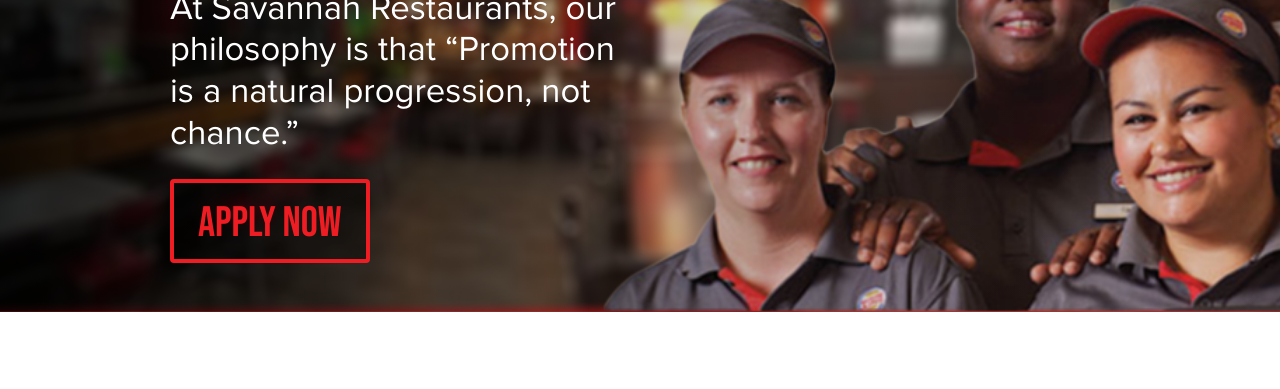
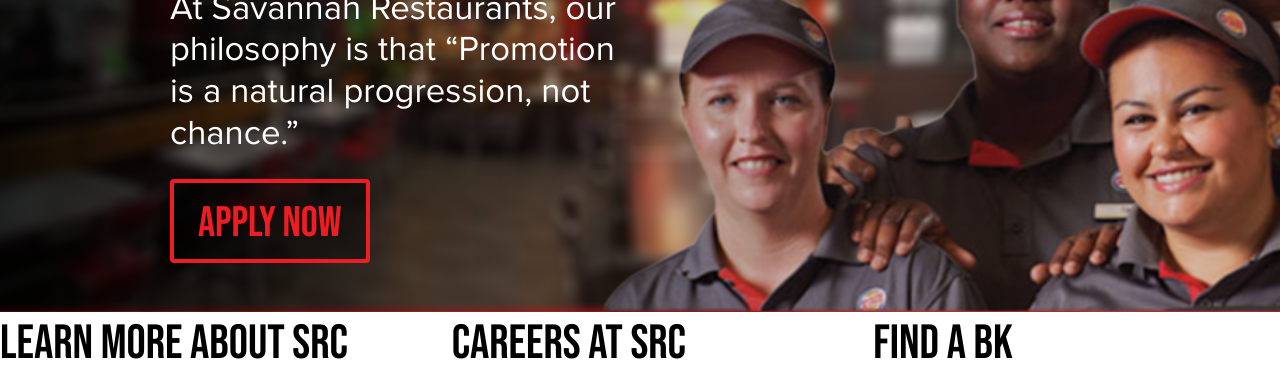
Before and after one commit to CamBurrows/SRC-website, a plain HTML site: page home.html in a window 1280 px wide. Shown: the part 411-800 px from the top of the page. Drawn offline with nearby package versions, Linux system fonts and the light colour scheme.

Commit message:
begins of secondary nav buttons section

```diff
--- a/home.html
+++ b/home.html
@@ -21,7 +21,8 @@
 				<img class="logo" src="assets/images/SRC-main-logo.png" alt="Savannah Restaurants Corporation">
 			</div>
 
-			<button class="navbar-toggler" type="button" data-toggle="collapse" data-target="#collapsed-container" aria-controls="navbarSupportedContent" aria-expanded="false" aria-label="Toggle navigation">
+			<button class="navbar-toggler" type="button" data-toggle="collapse" data-target="#collapsed-container" aria-controls="navbarSupportedContent"
+			 aria-expanded="false" aria-label="Toggle navigation">
 				<span class="navbar-toggler-icon"></span>
 			</button>
 
@@ -89,14 +90,48 @@
 					Career Focused
 				</h1>
 				<h2>
-					At Savannah Restaurants,
-					our philosophy is that “Promotion is a natural progression, not chance.”
+					At Savannah Restaurants, our philosophy is that “Promotion is a natural progression, not chance.”
 				</h2>
 				<button type="button" class="btn apply-button">Apply Now</button>
 			</div>
 		</div>
 	</div>
 	<!-- hero image ends -->
+
+	<!-- bottom button section begin -->
+	<div class='row'>
+		<div class="button-section col-sm-12">
+			<div class='row'>
+				<div class="section col-sm-4">
+					<div class="highlight col-sm-1" id="red">
+					</div>
+					<h3>
+						Learn more about src
+					</h3>
+				</div>
+
+				<div class="section col-sm-4">
+					<div class="highlight col-sm-1" id="yellow">
+					</div>
+					<div class="col-sm-11">
+						<h3>
+							Careers at src
+						</h3>
+					</div>
+				</div>
+
+				<div class="section col-sm-4">
+					<div class="highlight col-sm-1" id="blue">
+					</div>
+					<h3>
+						Find a bk
+					</h3>
+				</div>
+			</div>
+		</div>
+	</div>
+
+	<!-- bottom button section ends -->
 
 	<!-- jQuery and bootstrap cdn -->
 	<script src="https://code.jquery.com/jquery-3.2.1.slim.min.js" integrity="sha384-KJ3o2DKtIkvYIK3UENzmM7KCkRr/rE9/Qpg6aAZGJwFDMVNA/GpGFF93hXpG5KkN"
```
Lines whose indentation alone changed are shown as unchanged.
